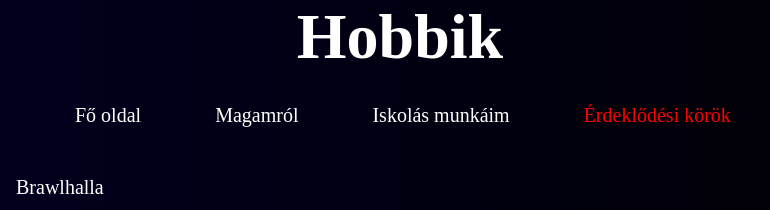
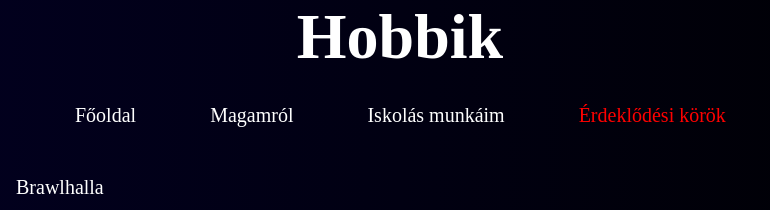
Before and after one commit to ASDleves/Portfolio, a plain HTML site: page brawl.html in a window 1280 px wide. Shown: the top 210 px of the page, 240-1010 px from the left. Drawn offline with Linux system fonts and the light colour scheme.

Commit message:
finomitgatás

```diff
--- a/brawl.html
+++ b/brawl.html
@@ -24,7 +24,7 @@
         </header>
         <nav>
             <ul>
-                <a href="index.html"><li>Fő oldal</li></a>
+                <a href="index.html"><li>Főoldal</li></a>
                 <a href="magamról.html" ><li >Magamról</li></a>
                 <a href="munkák.html"><li >Iskolás munkáim</li></a>
                 <a href="hobby.html"><li style="color:red;">Érdeklődési körök</li></a>
```
Also changed, not shown: dota.html (+1 -1 lines), hobby.html (+1 -1 lines), index.html (+1 -1 lines), lol.html (+1 -1 lines), magamról.html (+1 -1 lines), munkák.html (+1 -1 lines).
